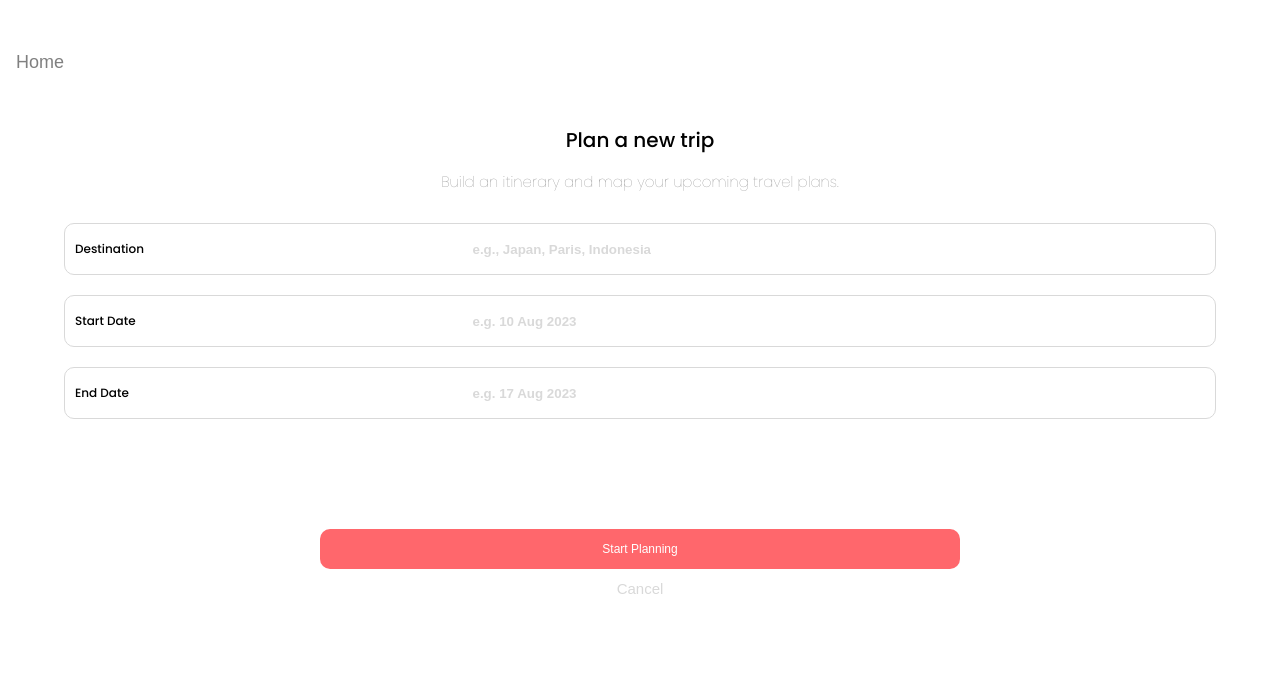
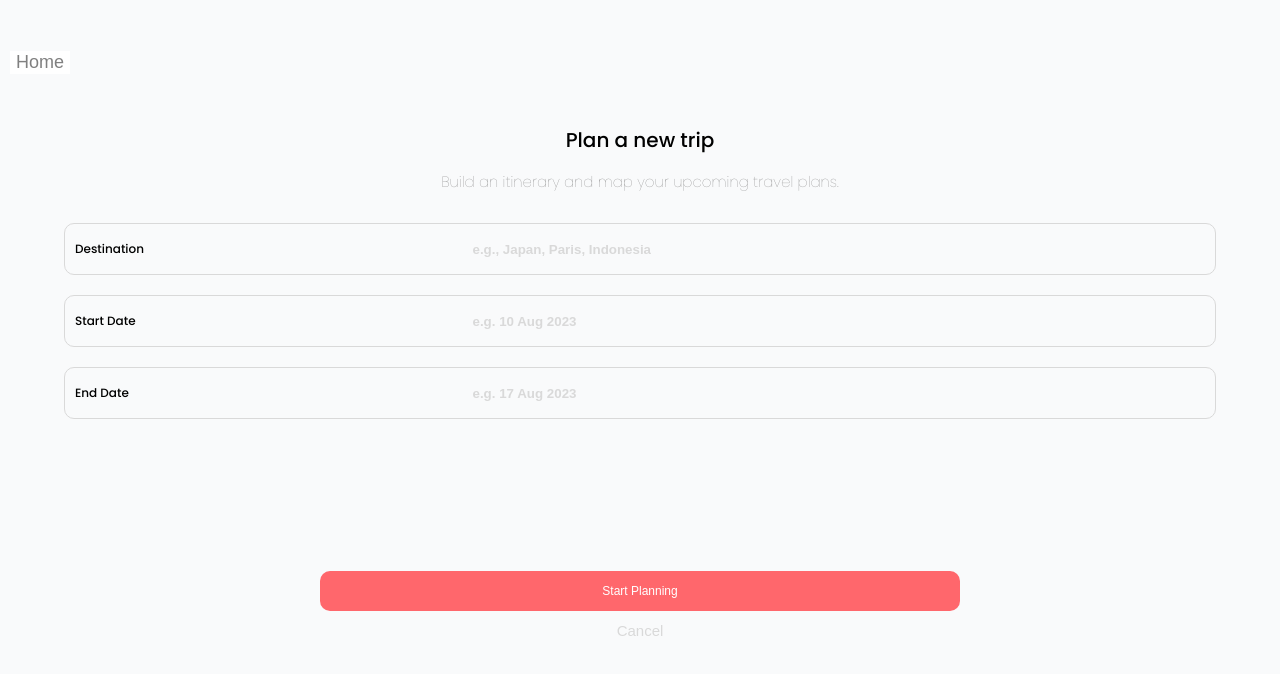
Before and after one commit to Lambda-travel/lambda_frontend, a React (Vite) app: page / in a window 1280 px wide. Shown: the top 674 px of the page. Built offline with nearby package versions, Linux system fonts and the light colour scheme.

Commit message:
Plan new trip page done missing links/routes and home icon

```diff
--- a/src/pages/plan-new-trip/PlanNewTrip.css
+++ b/src/pages/plan-new-trip/PlanNewTrip.css
@@ -2,6 +2,7 @@ body{
     margin: 0;
     padding: 0;
     font-family: 'Poppins';
+    background-color: #f9fafb ;
 }
 /* Header */
 .header{
@@ -43,6 +44,7 @@ body{
     height: 30px;
     width: 63%;
     border-style:none;
+    background-color: #f9fafb;
 }
 .inputField::placeholder{
     color: #d9d9d9;
@@ -70,7 +72,10 @@ label{
     flex-direction: column;
     width: 50%;
     margin: 0 auto;
-    margin-top: 100px;
+    position: absolute;
+    bottom: 20%;
+    left: 25%;
+
 }
 
 .startBtn{
@@ -87,5 +92,5 @@ label{
     border-style: none;
     color: #d9d9d9;
     font-size: 15px;
-    background-color: white;
+    background-color: #f9fafb
 }
```
